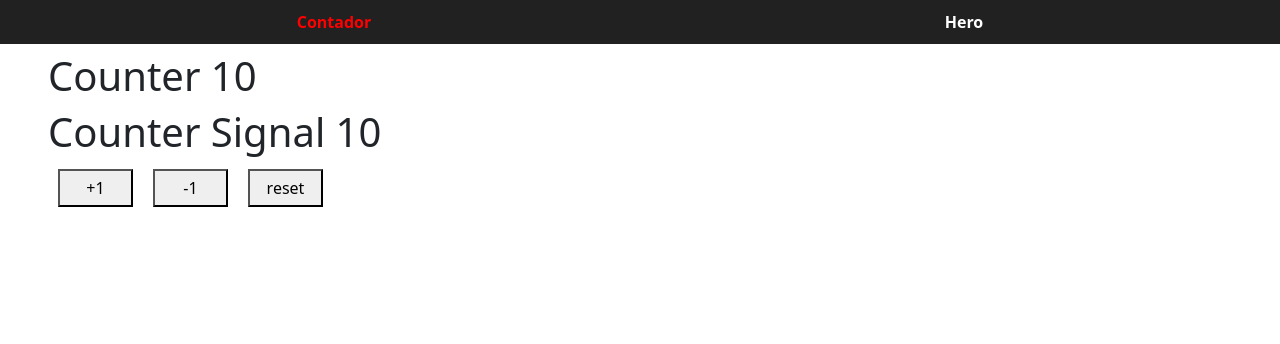
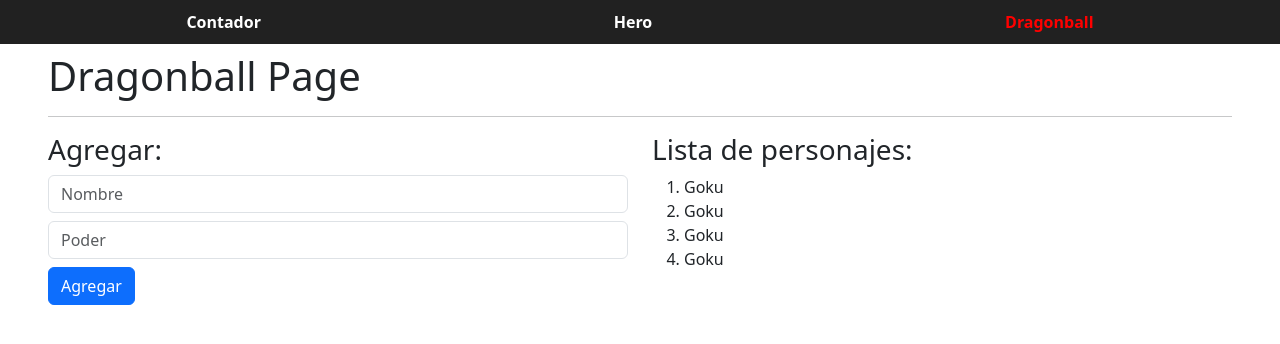
Before and after one commit to PabloFC/Curso-Angular-FernandoHerrera, an Angular app in the folder 02-bases/: page /dragonball in a window 1280 px wide. Before the commit this address led to /. Shown: the top 344 px of the page. Built offline with nearby package versions, Linux system fonts and the light colour scheme.

Commit message:
dragonball componente

```diff
--- a/02-bases/src/app/app.routes.ts
+++ b/02-bases/src/app/app.routes.ts
@@ -1,6 +1,7 @@
 import { Routes } from '@angular/router';
 import { CounterPageComponent } from './pages/counter/counter-page.component';
 import { HeroPageComponent } from './pages/hero/hero-page.component';
+import { DragonballPageComponent } from './pages/dragonball/dragonball-page';
 
 export const routes: Routes = [
   {
@@ -11,6 +12,10 @@
     path: 'hero',
     component: HeroPageComponent,
   },
+  {
+    path: 'dragonball',
+    component: DragonballPageComponent,
+  },
 
   {
     path: '**', // si no se encuentra un path
--- a/02-bases/src/app/components/shared/navbar/navbar.html
+++ b/02-bases/src/app/components/shared/navbar/navbar.html
@@ -21,5 +21,14 @@
   <a routerLink="/" routerLinkActive="active" [routerLinkActiveOptions]="{ exact: true }"
     >Contador</a
   >
-  <a [routerLink]="['/hero']" [routerLinkActive]="'active'">Hero</a>
+  <a
+    [routerLink]="['/hero']"
+    [routerLinkActive]="'active'"
+    [routerLinkActiveOptions]="{ exact: true }"
+    >Hero</a
+  >
+
+  <a routerLink="/dragonball" routerLinkActive="active" [routerLinkActiveOptions]="{ exact: true }"
+    >Dragonball</a
+  >
 </nav>
--- /dev/null
+++ b/02-bases/src/app/pages/dragonball/dragonball-page.html
@@ -0,0 +1,20 @@
+<h1>Dragonball Page</h1>
+<hr />
+<section class="row">
+  <div class="col12 col-sm-6">
+    <h3>Agregar:</h3>
+    <input type="text" class="form-control" placeholder="Nombre" />
+    <input type="number" class="form-control mt-2" placeholder="Poder" />
+    <button class="mt-2 btn btn-primary">Agregar</button>
+  </div>
+
+  <div class="col-12 col-sm-6">
+    <h3>Lista de personajes:</h3>
+    <ol>
+      <li>Goku</li>
+      <li>Goku</li>
+      <li>Goku</li>
+      <li>Goku</li>
+    </ol>
+  </div>
+</section>
```
Also changed, not shown: 02-bases/src/app/pages/dragonball/dragonball-page.ts (added, +8 -0 lines).
